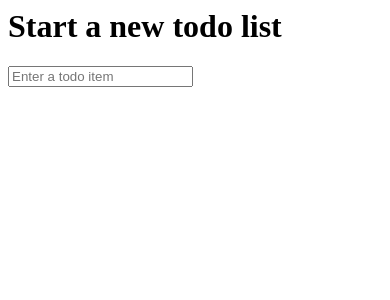
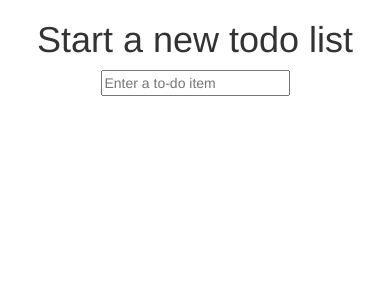
Before and after one commit to aarneharju/python-tdd-book, a Django app: page / in a window 390 px wide. Shown: the top 300 px of the page. Run offline with Django 3.2, Linux system fonts and the light colour scheme; some libraries are stand-ins or nearby versions.

Commit message:
Added some Bootstrap styling to base.html

```diff
--- a/lists/templates/base.html
+++ b/lists/templates/base.html
@@ -1,17 +1,37 @@
-<html>
+<!DOCTYPE html>
+<html lang="en">
 
 <head>
+    <meta charset="utf-8">
+    <meta http-equiv="X-UA-Compatible" content="IE=edge">
+    <meta name="viewport" content="width=device-width, initial-scale=1">
     <title>Todo lists</title>
+    <link href="/static/bootstrap/css/bootstrap.min.css" rel="stylesheet">
 </head>
 
 <body>
-    <h1>{% block header_text %}{% endblock %}</h1>
-    <form action="{% block form_action %}{% endblock %}" method="POST">
-        <input id="id_new_item" placeholder="Enter a todo item" type="text" name="item_text">
-        {% csrf_token %}
-    </form>
-    {% block table %}
-    {% endblock %}
+    <div class="container">
+
+        <div class="row">
+            <div class="col-md-6 col-md-offset-3">
+                <div class="text-center">
+                    <h1>{% block header_text %}{% endblock %}</h1>
+                    <form method="POST" action="{% block form_action %}{% endblock %}">
+                        <input name="item_text" id="id_new_item" placeholder="Enter a to-do item" />
+                        {% csrf_token %}
+                    </form>
+                </div>
+            </div>
+        </div>
+
+        <div class="row">
+            <div class="col-md-6 col-md-offset-3">
+                {% block table %}
+                {% endblock %}
+            </div>
+        </div>
+
+    </div>
 </body>
 
 </html>
```
